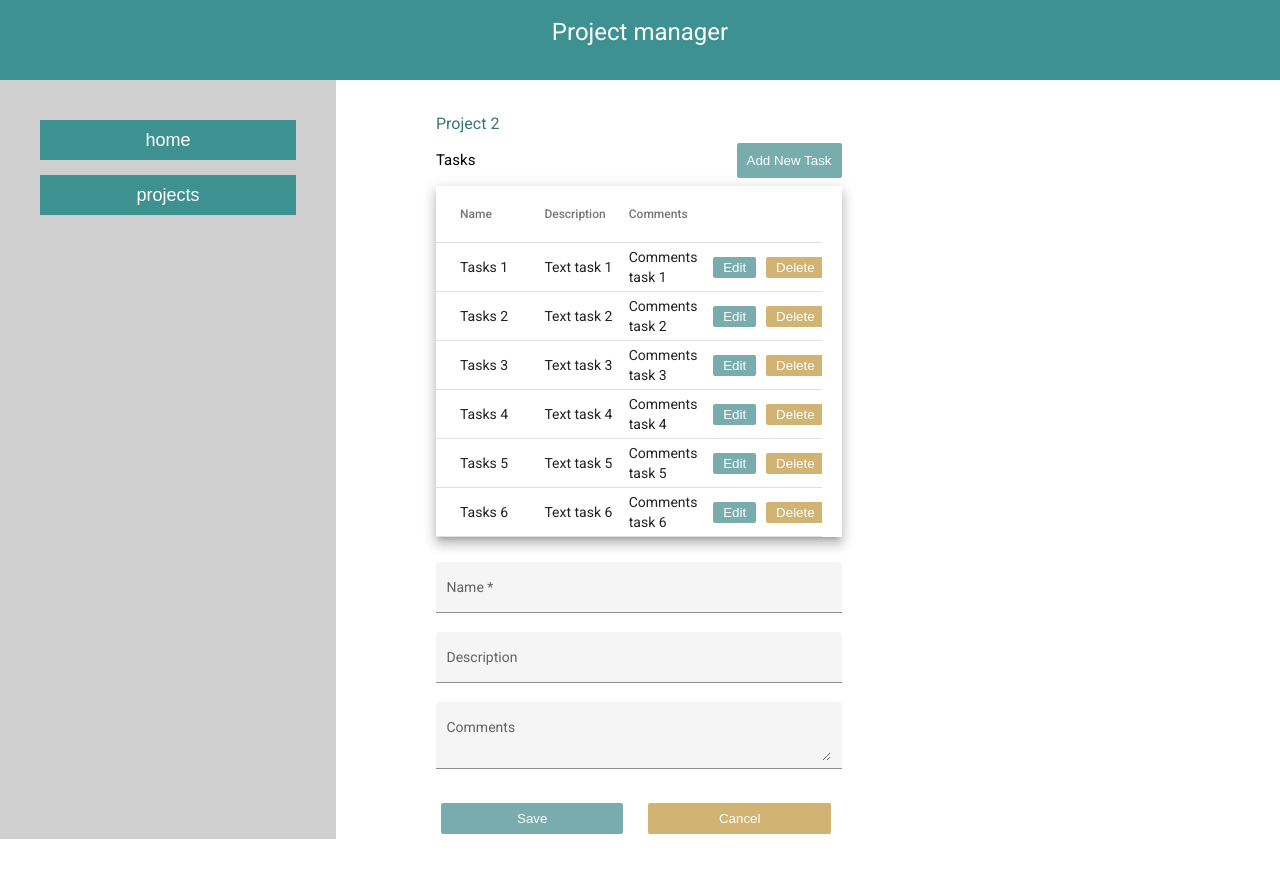
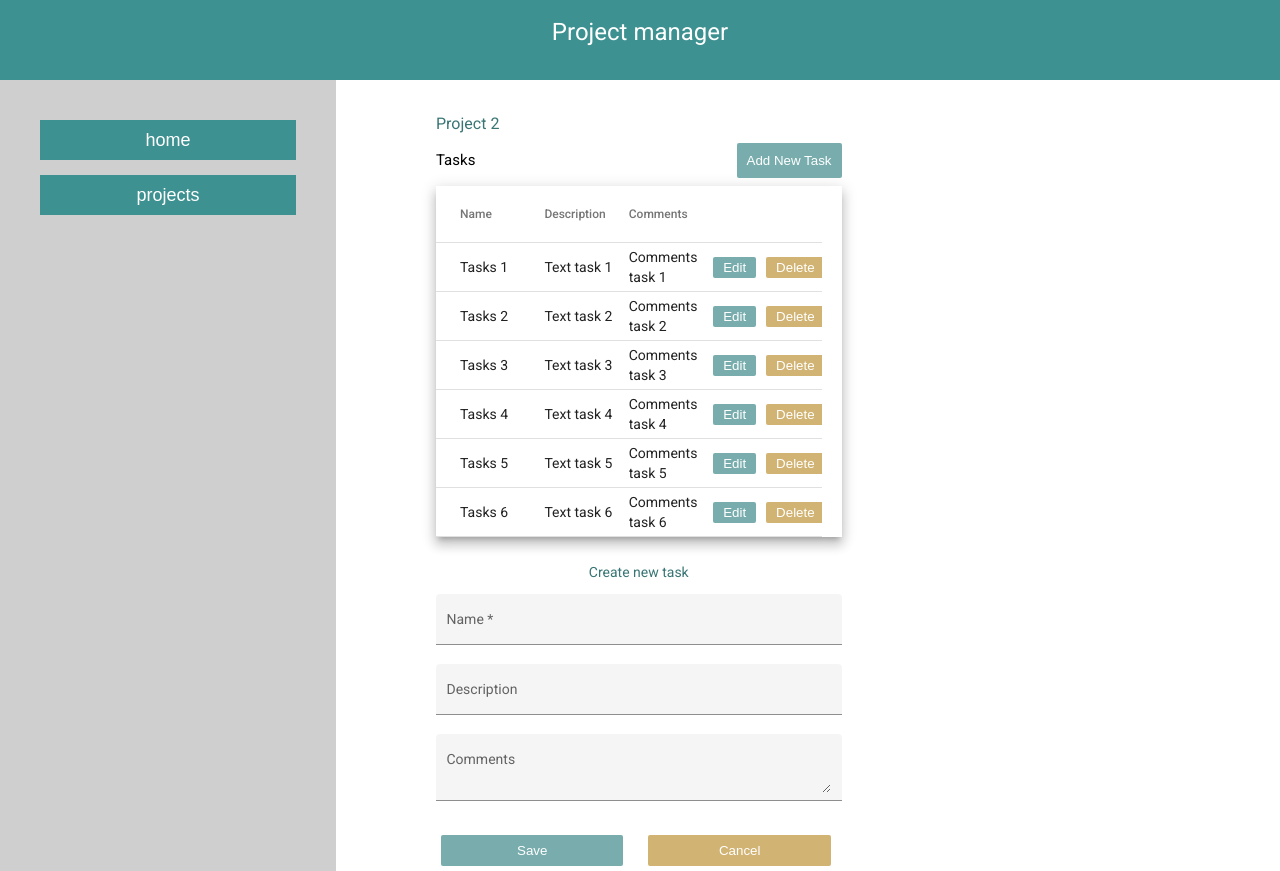
Before and after one commit to uzhcustoms/angular.progect-manager, an Angular app: page /project/1 in a window 1280 px wide. Both pictures are taken after a click on the button "Add New Task". Before the commit the page ends 839 px from the top, so only its background shows below. Built offline with nearby package versions, Linux system fonts and the light colour scheme.

Commit message:
add title form task and cancel button

```diff
--- a/src/app/components/form/form-component.html
+++ b/src/app/components/form/form-component.html
@@ -1,5 +1,5 @@
 <form *ngIf="showForm()" [formGroup]="taskForm" (ngSubmit)="saveForm()">
-    <p class="title-task" ></p>
+    <p class="title-task" >{{showTitleAddForm() ? "Create new task" : "Edit task"}}</p>
     <!-- {{formStatus == formStatus.add ? "Create new task" : "Edit task"}} -->
 
     <div class="formInputs">
--- a/src/app/components/form/form-component.ts
+++ b/src/app/components/form/form-component.ts
@@ -16,7 +16,6 @@ set formStatus(value: FormStatus) {
   this._formStatus = value;
 }
 get formStatus(): FormStatus {
-  console.log(this._formStatus)
   return this._formStatus;
 }
 
@@ -36,6 +35,7 @@ get task(): Task {
 }
 
 @Output() taskEvent = new EventEmitter<Task>();
+@Output() formStatusEvent = new EventEmitter<FormStatus>();
 
 private _task: Task = new Task();
 private _formStatus: FormStatus = FormStatus.none;
@@ -56,6 +56,10 @@ public taskForm = new FormGroup({
     return this.formStatus !== FormStatus.none;
   }
 
+  public showTitleAddForm() {
+    return this.formStatus == FormStatus.add;
+  }
+
   saveForm() {
     if (this.formStatus == FormStatus.edit) {
       this.task.id = this.taskForm.value.id;
@@ -64,16 +68,15 @@ public taskForm = new FormGroup({
       this.task.name = this.taskForm.value.name;
       this.task.description = this.taskForm.value.description;
       this.task.comments = this.taskForm.value.comments;
-
-    console.log(this.formStatus);
     this.taskEvent.emit(this.task);
-    console.log(this.task);
     this._task = new Task();
-    this.exitForm();
+    this.formStatus = FormStatus.none;
+    this.taskForm.reset();
   }
 
   exitForm() {
     this.taskForm.reset();
     this.formStatus = FormStatus.none;
+    this.formStatusEvent.emit(this.formStatus);
   }
 }
--- a/src/app/components/tasks/tasks.component.html
+++ b/src/app/components/tasks/tasks.component.html
@@ -36,6 +36,9 @@
         <mat-row *matRowDef="let row; columns: displayedColumns;"></mat-row>
     </mat-table>
 
-    <form-component (taskEvent)="saveDataTasks($event)" [task]="task" [formStatus]="formStatus"></form-component>
+    <form-component (formStatusEvent)="setFormStatus($event)"
+                    (taskEvent)="saveDataTasks($event)"
+                    [task]="task"
+                    [formStatus]="formStatus"></form-component>
 
 </div>
--- a/src/app/components/tasks/tasks.component.ts
+++ b/src/app/components/tasks/tasks.component.ts
@@ -16,12 +16,10 @@ import { FormStatus } from 'src/app/models/form-status.enum';
 export class TasksComponent implements OnInit {
 
   public formStatus: FormStatus = FormStatus.none;
-
   public id: number = 0;
   public project: Project=new Project();
   public editingIndex: number = 0;
   public task: Task = new Task();
-
   public displayedColumns: string[] = ['name', 'description', 'comments', 'id'];
   public dataSource: Task[] = [];
 
@@ -61,7 +59,6 @@ export class TasksComponent implements OnInit {
   setAddForm() {
     this.task = new Task();
     this.formStatus = FormStatus.add;
-    console.log(`task - ${this.task.id}`);
     console.log(`formStatus - ${this.formStatus}`);
   }
 
@@ -69,7 +66,7 @@ export class TasksComponent implements OnInit {
     this.task = task;
     this.editingIndex = index;
     this.formStatus = FormStatus.edit;
-    console.log(`task - ${this.task.id}`);
+    console.log(`formStatus - ${this.formStatus}`);
   }
 
   onDelete(index: number) {
@@ -84,4 +81,8 @@ export class TasksComponent implements OnInit {
     },50);
   }
 
+  setFormStatus(formStatus: FormStatus) {
+    this.formStatus = formStatus;
+  }
+
 }
```
